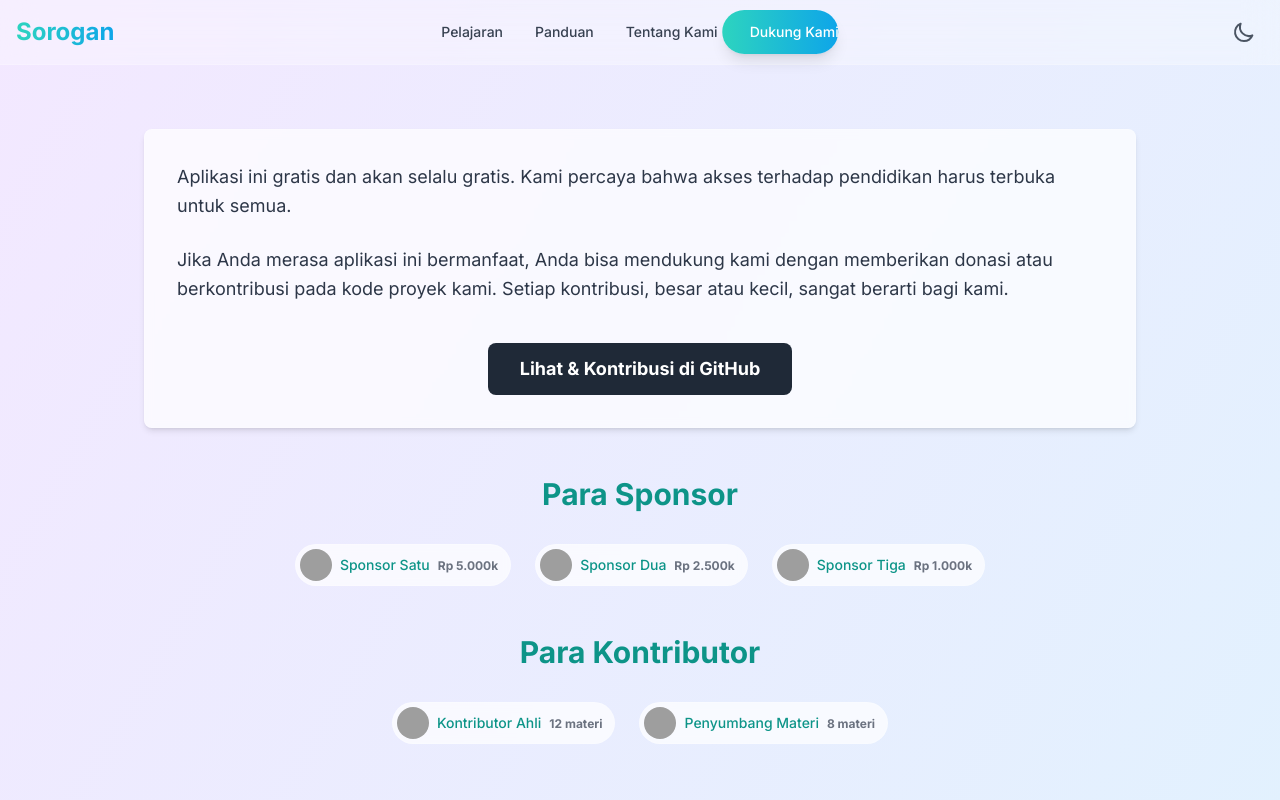
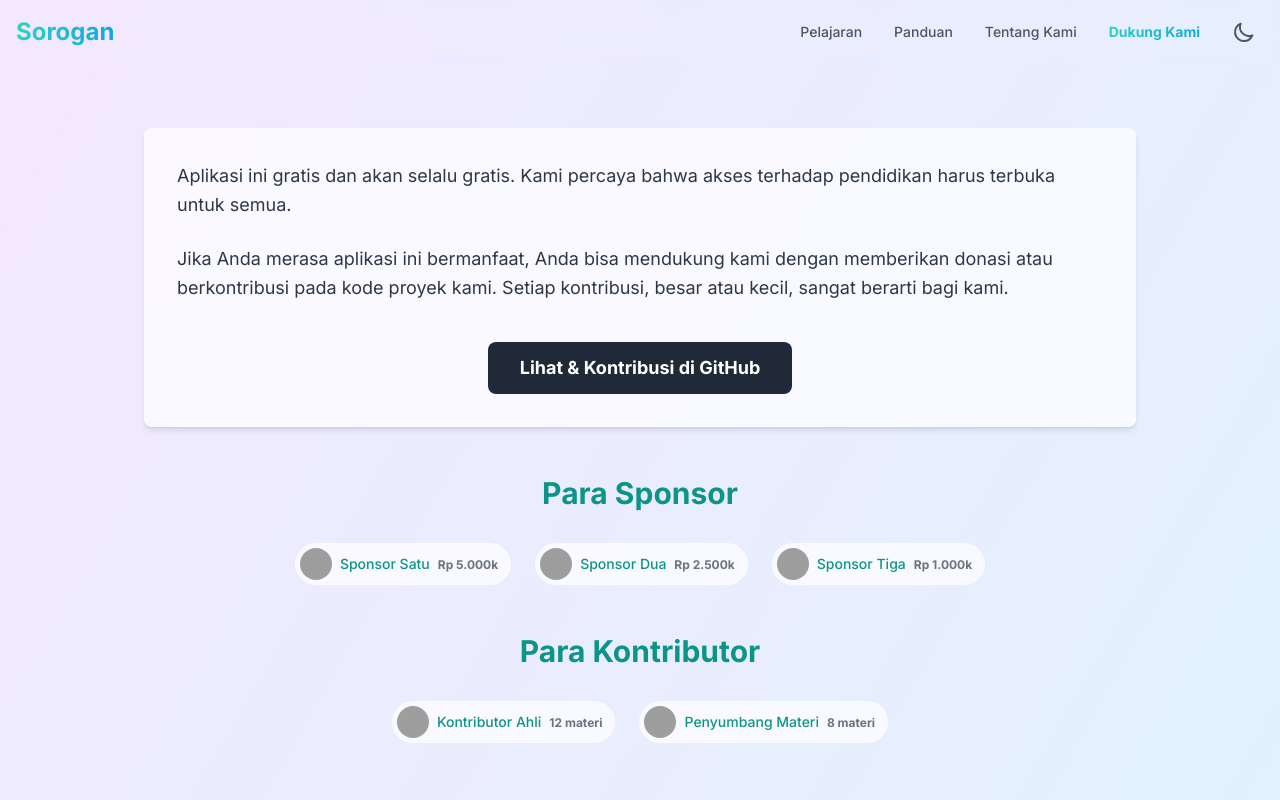
Before and after one commit to ppalhijaziyyah/sorogan-app, a React (Vite) app: page /dukung-kami in a window 1280 px wide. Shown: the top 800 px of the page. Built offline with nearby package versions, Linux system fonts and the light colour scheme; grey boxes are pictures that could not be loaded.

Commit message:
BETA VERSION

```diff
--- a/src/components/Header.jsx
+++ b/src/components/Header.jsx
@@ -1,4 +1,4 @@
-import React, { useState, useEffect, useRef } from 'react';
+import React, { useState, useEffect } from 'react';
 import { Link, NavLink, useLocation } from 'react-router-dom';
 import ThemeToggle from './ui/ThemeToggle';
 
@@ -10,30 +10,9 @@ const navLinks = [
 ];
 
 const Header = () => {
-  const [indicatorStyle, setIndicatorStyle] = useState({ opacity: 0 });
   const [isMobileMenuOpen, setIsMobileMenuOpen] = useState(false);
-  const navLinkRefs = useRef([]);
   const location = useLocation();
   const isOnLearningPage = location.pathname.startsWith('/belajar');
-
-  // Efek untuk menggerakkan indikator di desktop
-  useEffect(() => {
-    // Sembunyikan indikator jika di halaman belajar
-    if (isOnLearningPage) {
-      setIndicatorStyle({ opacity: 0 });
-      return;
-    }
-
-    const activeIndex = navLinks.findIndex(link => link.path === location.pathname);
-    if (activeIndex !== -1 && navLinkRefs.current[activeIndex]) {
-      const activeLinkEl = navLinkRefs.current[activeIndex];
-      const { offsetLeft, offsetWidth } = activeLinkEl;
-      setIndicatorStyle({ left: offsetLeft, width: offsetWidth, opacity: 1 });
-    } else {
-      // Sembunyikan jika tidak ada link yang aktif
-      setIndicatorStyle({ opacity: 0 });
-    }
-  }, [location.pathname, isOnLearningPage]);
 
   // Efek untuk menutup menu mobile saat navigasi
   useEffect(() => {
@@ -42,46 +21,60 @@ const Header = () => {
     }
   }, [location.pathname]);
 
-  const navLinkClasses = ({ isActive }) =>
-    `relative z-10 px-4 py-2 rounded-full text-sm font-medium transition-colors duration-300 ${
-      isActive && !isOnLearningPage ? 'text-white' : 'text-gray-700 dark:text-gray-200 hover:text-gray-900 dark:hover:text-white'
-    }`;
+  // Kelas untuk link navigasi (Desktop & Mobile)
+  const getNavLinkClasses = (isActive, isMobile = false) => {
+    const baseClasses = isMobile
+      ? 'block py-4 text-center text-xl transition-colors'
+      : 'px-4 py-2 text-sm font-medium transition-colors duration-300';
 
-  const mobileNavLinkClasses = ({ isActive }) =>
-    `block py-4 text-center text-xl transition-colors ${
-      isActive ? 'text-teal-300 font-bold' : 'text-white hover:text-teal-300'
-    }`;
+    const activeClasses = isMobile
+      ? 'font-bold text-teal-300'
+      : 'font-semibold bg-clip-text text-transparent bg-gradient-to-r from-teal-400 to-sky-500';
+
+    const inactiveClasses = isMobile
+      ? 'text-white hover:text-teal-300'
+      : 'text-gray-600 dark:text-gray-300 hover:text-gray-900 dark:hover:text-white';
+
+    // Di halaman belajar, semua link dianggap tidak aktif
+    if (isOnLearningPage) return `${baseClasses} ${inactiveClasses}`;
+
+    return `${baseClasses} ${isActive ? activeClasses : inactiveClasses}`;
+  };
+
+  // Kelas untuk kontainer header
+  const headerContainerClasses = `
+    backdrop-blur-lg
+    ${!isOnLearningPage ? 'sticky top-0 z-40' : ''}
+  `;
 
   return (
     <>
-      <header className="bg-white/30 dark:bg-slate-900/30 backdrop-blur-lg sticky top-0 z-40 border-b border-white/20 dark:border-slate-700/50">
+      <header className={headerContainerClasses}>
         <nav className="container mx-auto px-4 py-3">
-          <div className="flex justify-between items-center relative">
+          <div className="flex justify-between items-center">
+            {/* Logo */}
             <Link to="/" className="text-2xl font-bold bg-clip-text text-transparent bg-gradient-to-r from-teal-400 to-sky-500">
               Sorogan
             </Link>
 
+            {/* Kontrol Sisi Kanan (Desktop) */}
+            <div className="hidden md:flex items-center gap-2">
               {/* Navigasi Desktop */}
-            <div className="hidden md:absolute md:left-1/2 md:-translate-x-1/2 md:flex items-center p-1">
-              <div
-                className="absolute h-full rounded-full bg-gradient-to-r from-teal-400 to-sky-500 shadow-lg transition-all duration-350 ease-in-out"
-                style={indicatorStyle}
-              />
-              {navLinks.map((link, index) => (
+              <div className="flex items-center">
+                {navLinks.map((link) => (
                   <NavLink
                     key={link.path}
                     to={link.path}
-                  className={navLinkClasses}
-                  ref={el => (navLinkRefs.current[index] = el)}
+                    className={({ isActive }) => getNavLinkClasses(isActive)}
                   >
                     {link.label}
                   </NavLink>
                 ))}
               </div>
 
-            {/* Kontrol Sisi Kanan */}
-            <div className="flex items-center">
               <ThemeToggle />
+            </div>
+
             {/* Tombol Menu Mobile */}
             <button
               className="md:hidden ml-2 p-2"
@@ -93,7 +86,6 @@ const Header = () => {
               </svg>
             </button>
           </div>
-          </div>
         </nav>
       </header>
 
@@ -101,11 +93,11 @@ const Header = () => {
       {isMobileMenuOpen && (
         <div
           className="fixed inset-0 z-50 bg-slate-900/70 backdrop-blur-lg animate-fade-in"
-          onClick={() => setIsMobileMenuOpen(false)} // Tutup saat klik di luar area menu
+          onClick={() => setIsMobileMenuOpen(false)}
         >
           <div
             className="absolute top-0 right-0 bottom-0 w-64 bg-slate-800/90 shadow-xl p-6"
-            onClick={e => e.stopPropagation()} // Cegah penutupan saat klik di dalam menu
+            onClick={e => e.stopPropagation()}
           >
             <div className="flex justify-end mb-8">
               <button onClick={() => setIsMobileMenuOpen(false)} aria-label="Tutup menu">
@@ -119,7 +111,7 @@ const Header = () => {
                 <NavLink
                   key={link.path}
                   to={link.path}
-                  className={mobileNavLinkClasses}
+                  className={({ isActive }) => getNavLinkClasses(isActive, true)}
                 >
                   {link.label}
                 </NavLink>
--- a/src/components/LearningPage.jsx
+++ b/src/components/LearningPage.jsx
@@ -1,5 +1,5 @@
 import React, { useState, useContext, useEffect, useMemo } from 'react';
-import { useParams, useNavigate } from 'react-router-dom';
+import { useParams } from 'react-router-dom';
 import { useLesson } from '../hooks/useLesson';
 import { AppContext } from '../contexts/AppContext';
 import Quiz from './Quiz';
@@ -15,7 +15,6 @@ import FullTranslation from './learning/FullTranslation';
 
 const LearningPage = ({ setSliderState }) => {
   const { lessonSlug } = useParams();
-  const navigate = useNavigate();
 
   const lessonId = useMemo(() => {
     const foundLesson = masterIndex.find(lesson => generateSlug(lesson.title) === lessonSlug);
@@ -68,7 +67,7 @@ const LearningPage = ({ setSliderState }) => {
             <div className="mt-6"><p className="text-sm italic text-gray-600 dark:text-gray-400 bg-gray-50 dark:bg-gray-700/50 p-3 rounded-md border-l-4 border-teal-500"><strong>Sumber:</strong> {lessonData.reference}</p></div>
         )}
 
-        <div className="text-center mt-4 text-gray-600 dark:text-gray-400"><p><span className="font-semibold">Klik sekali</span> untuk mode aktif. <span className="font-semibold">Klik dua kali</span> untuk i'rab.</p></div>
+        {/* <div className="text-center mt-4 text-gray-600 dark:text-gray-400"><p><span className="font-semibold">Klik sekali</span> untuk mode aktif. <span className="font-semibold">Klik dua kali</span> untuk i'rab.</p></div> */}
 
         <LessonActions
           lessonData={lessonData}
--- a/tailwind.config.js
+++ b/tailwind.config.js
@@ -1,5 +1,5 @@
 /** @type {import('tailwindcss').Config} */
-module.exports = {
+export default {
   content: [
     "./index.html",
     "./src/**/*.{js,ts,jsx,tsx}",
```
Also changed, not shown: src/components/HomePage.jsx (+119 -49 lines). Lines whose indentation alone changed are shown as unchanged.
